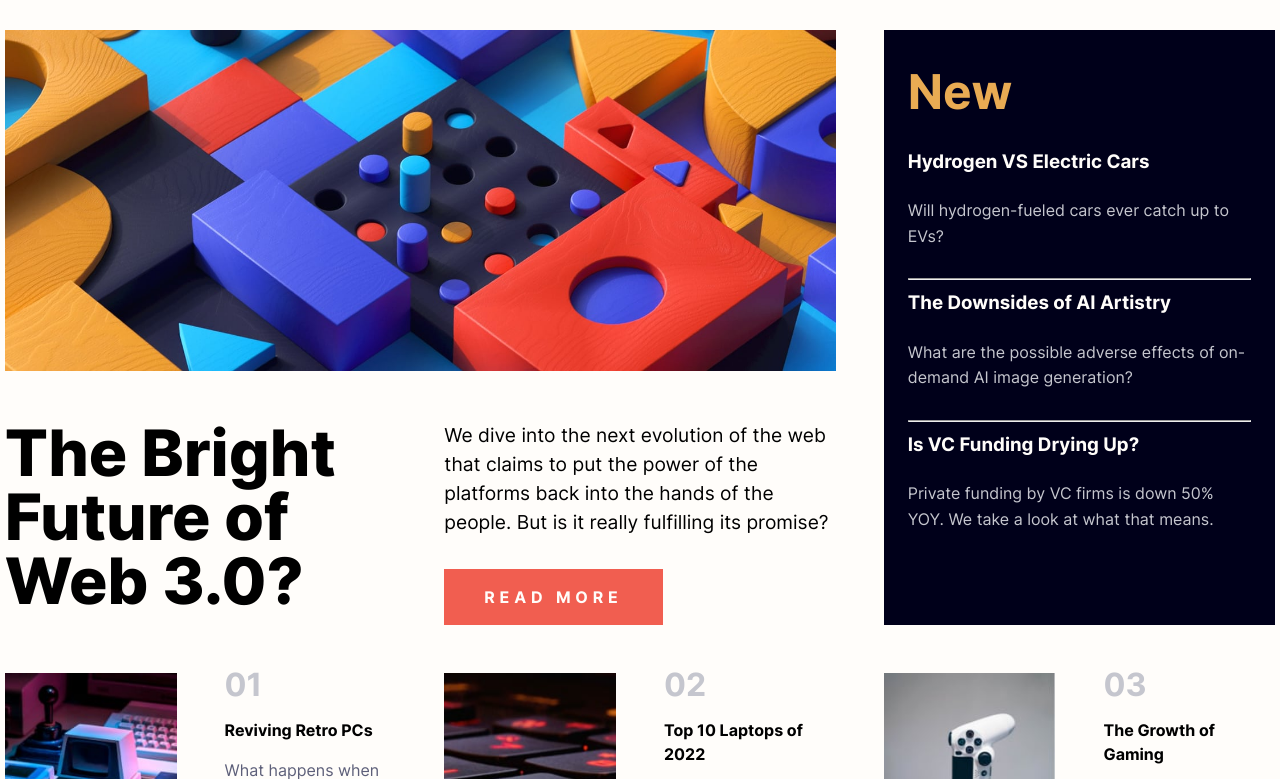
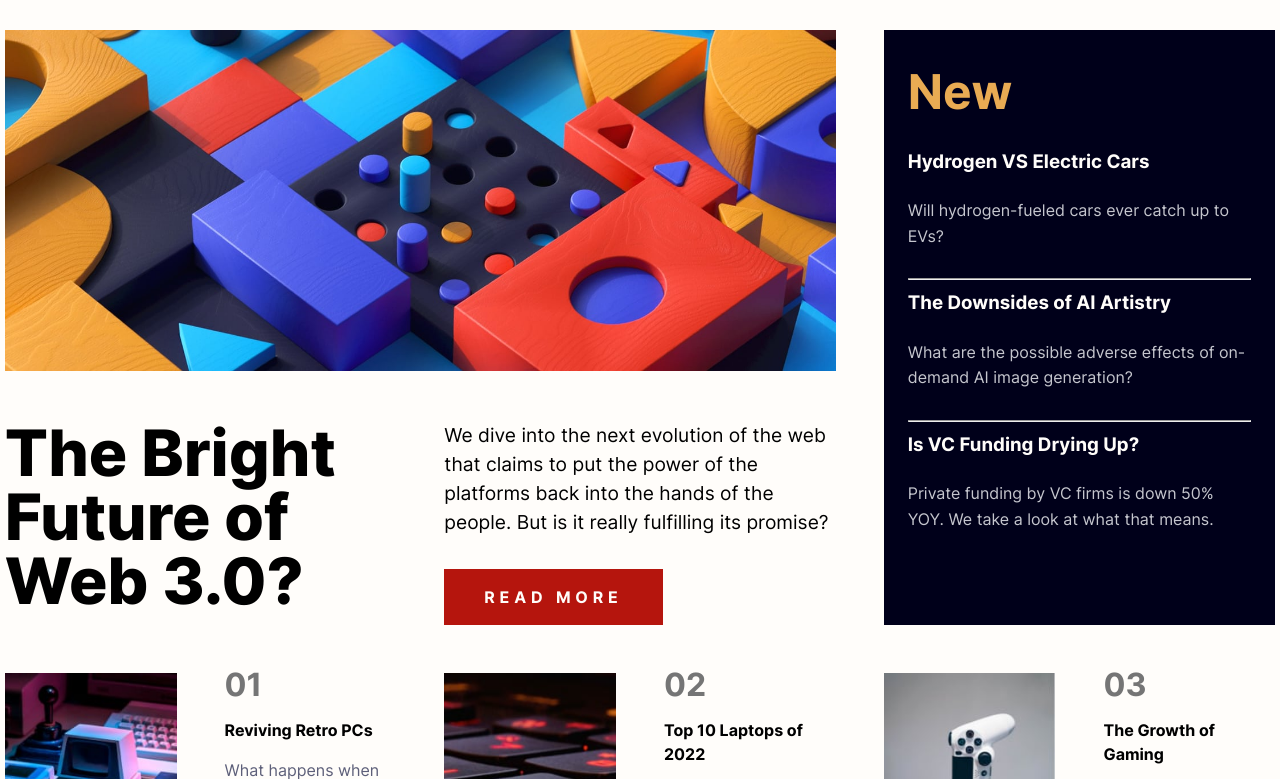
Before and after one commit to Catalina-Hasnas/news-homepage-main, a website built with Vite: page index.html in a window 1280 px wide. Shown: the part 114-893 px from the top of the page. Built offline with nearby package versions, Linux system fonts and the light colour scheme.

Commit message:
fix contrast issues for accessbility

```diff
--- a/css/colors.css
+++ b/css/colors.css
@@ -1,9 +1,9 @@
 * {
   --soft-orange: hsl(35, 77%, 62%);
-  --soft-red: hsl(5, 85%, 63%);
-
+  --soft-red: hsl(3, 87%, 38%);
   --off-white: hsl(36, 100%, 99%);
   --grayish-blue: hsl(233, 8%, 79%);
   --dark-grayish-blue: hsl(236, 13%, 42%);
   --very-dark-blue: hsl(240, 100%, 5%);
+  --gray: hsl(0, 0%, 46%);
 }
--- a/css/main.css
+++ b/css/main.css
@@ -5,6 +5,7 @@
 @font-face {
   font-family: "Inter";
   src: url("../assets/fonts/Inter.ttf") format("truetype");
+  font-display: swap;
 }
 
 @font-face {
--- a/css/section-item.css
+++ b/css/section-item.css
@@ -7,7 +7,7 @@
 }
 
 .section-item span {
-  color: var(--grayish-blue);
+  color: var(--gray);
   margin: 0;
   font-size: 2rem;
   font-weight: 700;
--- a/index.html
+++ b/index.html
@@ -77,7 +77,7 @@
         <div class="container">
           <picture class="image">
             <source
-              media="(min-width: 992px)"
+              media="(min-width: 62em)"
               srcset="/assets/images/image-web-3-desktop.jpg"
               width="850"
               height="400"
```
